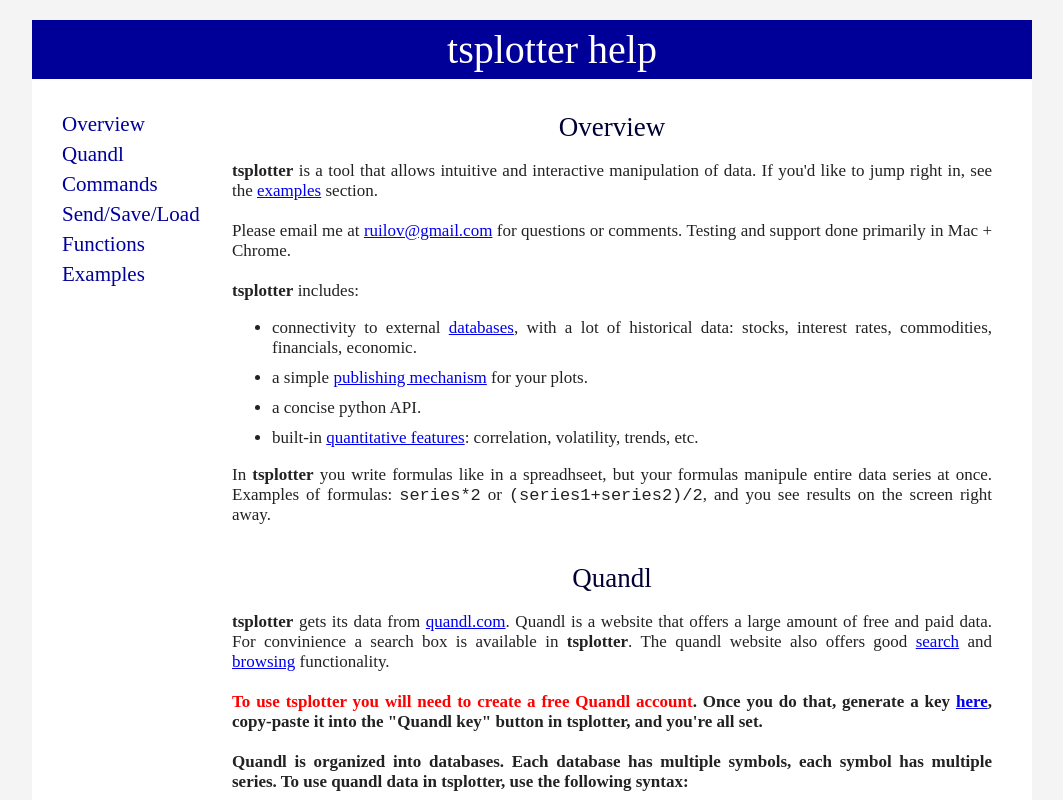
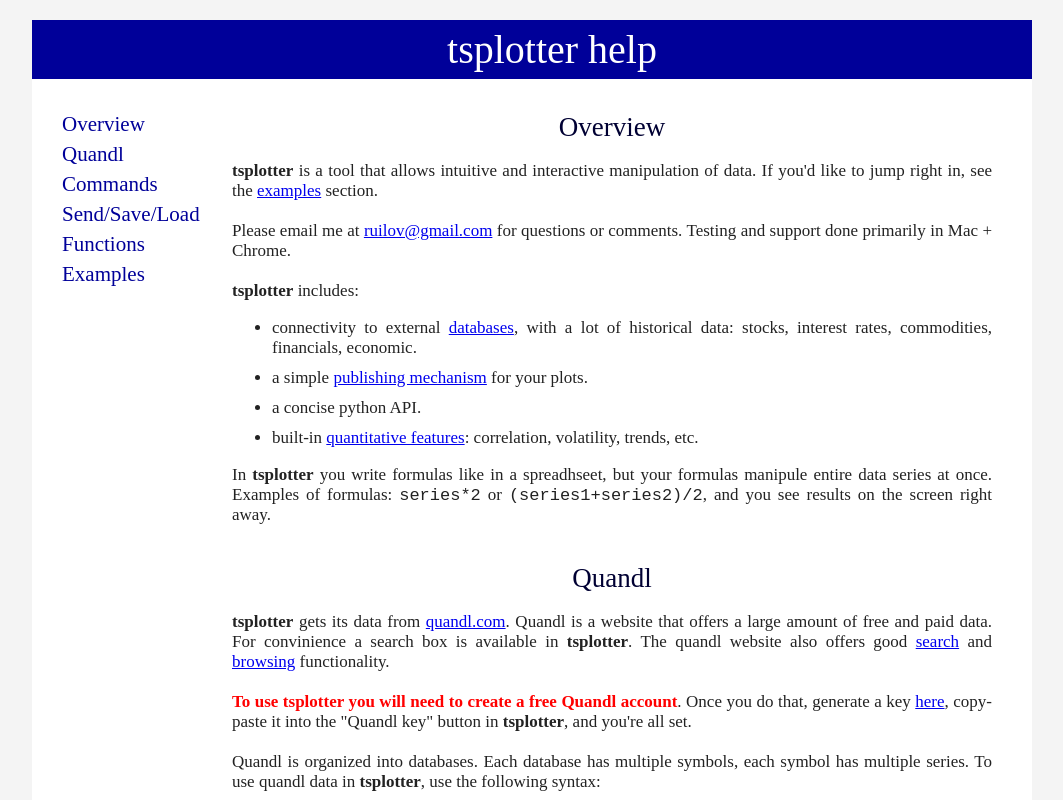
Before and after one commit to ruilov/tsplotter, a plain HTML site: page tsplotter/user_manual.html in a window 1280 px wide. Shown: the top 800 px of the page, without its empty margins (108-1171 px from the left). Drawn offline with Linux system fonts and the light colour scheme.

Commit message:
and close bold

```diff
--- a/tsplotter/user_manual.html
+++ b/tsplotter/user_manual.html
@@ -37,7 +37,7 @@
 
         <b>tsplotter</b> gets its data from <a href="https://quandl.com">quandl.com</a>. Quandl is a website that offers a large amount of free and paid data. For convinience a search box is available in <b>tsplotter</b>. The quandl website also offers good <a href="https://www.quandl.com/search">search</a> and <a href="https://www.quandl.com/browse">browsing</a> functionality.
         <br><br>
-        <b><font id="key" color="red">To use <b>tsplotter</b> you will need to create a free Quandl account</font>. Once you do that, generate a key <a href="https://www.quandl.com/account/api">here</a>, copy-paste it into the "Quandl key" button in <b>tsplotter</b>, and you're all set.
+        <b><font id="key" color="red">To use tsplotter you will need to create a free Quandl account</font></b>. Once you do that, generate a key <a href="https://www.quandl.com/account/api">here</a>, copy-paste it into the "Quandl key" button in <b>tsplotter</b>, and you're all set.
         <br><br>
         Quandl is organized into databases. Each database has multiple symbols, each symbol has multiple series. To use quandl data in <b>tsplotter</b>, use the following syntax:
         <center><pre>DATABASE|SYMBOL["series"]</pre></center>
```
